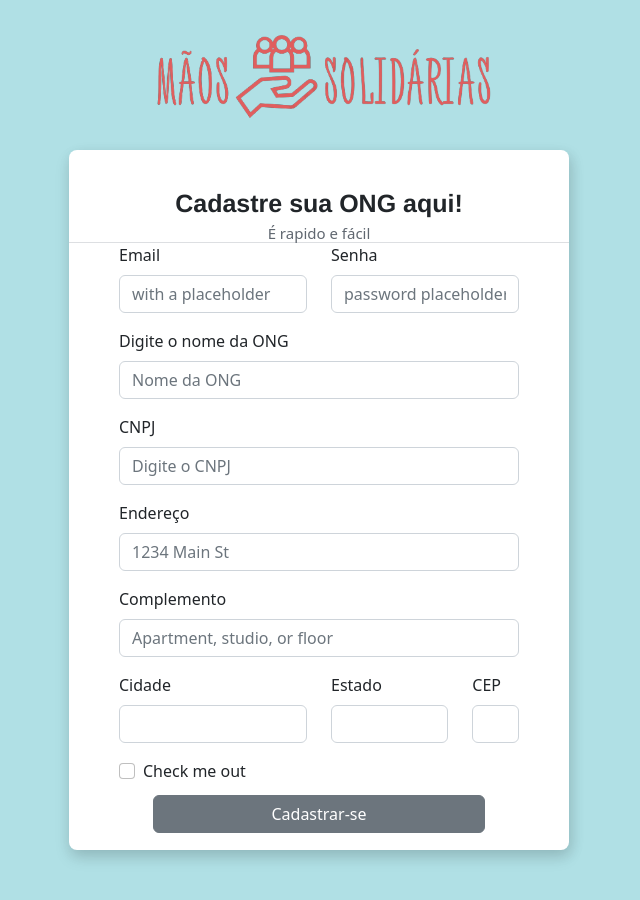
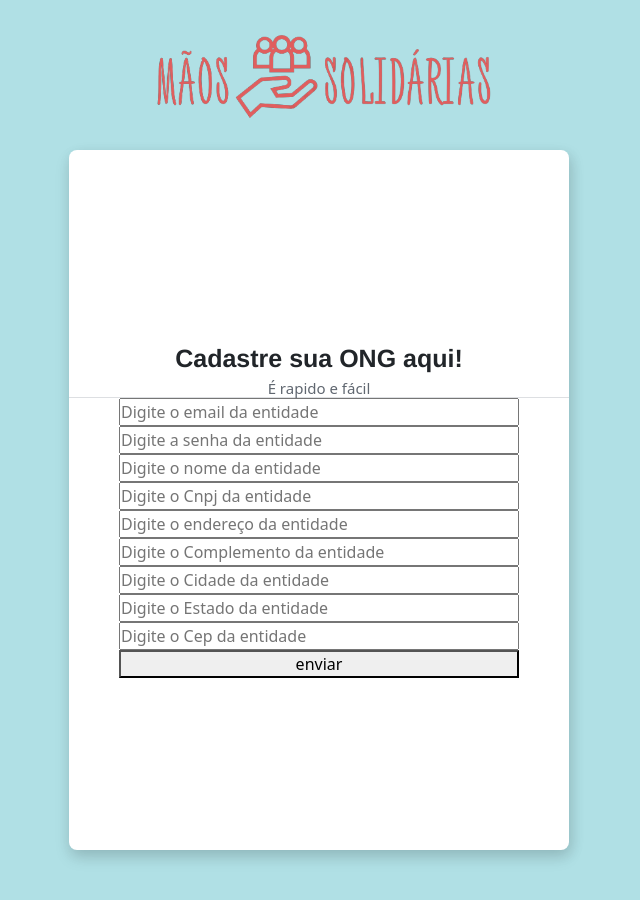
Before and after one commit to JoaoPF07/Projeto-Integrador, a React (Create React App) app: page /cadastro in a window 1280 px wide. Shown: the whole page, without its empty margins (321-961 px from the left). Built offline with nearby package versions, Linux system fonts and the light colour scheme.

Commit message:
Atualização da API

```diff
--- a/src/componentes/formpostentidade/formpostentidade.tsx
+++ b/src/componentes/formpostentidade/formpostentidade.tsx
@@ -1,3 +1,4 @@
+import { stringify } from "querystring";
 import { useState, ChangeEvent } from "react";
 import { Form, Row, Col, FormGroup, Label, Input, Button } from "reactstrap";
 
@@ -6,16 +7,16 @@ type Props = {
     email: string,
     senha: string,
     nome: string,
-    cnpj: bigint,
+    cnpj: string,
     endereco: string,
     complemento: string,
     cidade: string,
     estado: string,
-    cep: bigint
+    cep: string
   ) => void;
 };
 
-function FormPostEntidade() {
+function FormPostEntidade({ onAdd }: Props) {
   const [Email, setEmail] = useState("");
   const [Senha, setSenha] = useState("");
   const [Nome, setNome] = useState("");
@@ -62,92 +63,99 @@ function FormPostEntidade() {
     setCep(e.target.value);
   };
 
-    function handleClickButton () {
-
-    }
+  function handleClickButton() {
+    if (
+      Nome &&
+      Email &&
+      Senha &&
+      Cnpj &&
+      Endereco &&
+      Complemento &&
+      Cidade &&
+      Estado &&
+      Cep
+    ) {
+      onAdd(
+        Email,
+        Senha,
+        Nome,
+        Cnpj,
+        Endereco,
+        Complemento,
+        Cidade,
+        Estado,
+        Cep
+      );
+    } else {alert("Preencha todos os campos")}
+  }
 
   return (
     <div>
       <div className="divFormCadastro">
-        <Form>
-          <Row>
-            <Col md={6}>
-              <FormGroup>
-                <Label for="exampleEmail">Email</Label>
-                <Input
-                  id="exampleEmail"
-                  name="email"
-                  placeholder="with a placeholder"
-                  type="email"
-                />
-              </FormGroup>
-            </Col>
-            <Col md={6}>
-              <FormGroup>
-                <Label for="examplePassword">Senha</Label>
-                <Input
-                  id="examplePassword"
-                  name="password"
-                  placeholder="password placeholder"
-                  type="password"
-                />
-              </FormGroup>
-            </Col>
-          </Row>
-          <FormGroup>
-            <Label for="exampleName">Digite o nome da ONG</Label>
-            <Input id="exampleName" name="nameOng" placeholder="Nome da ONG" />
-          </FormGroup>
-          <FormGroup>
-            <Label for="exampleCNPJ">CNPJ</Label>
-            <Input id="exampleCNPJ" name="CNPJ" placeholder="Digite o CNPJ" />
-          </FormGroup>
-          <FormGroup>
-            <Label for="exampleAddress">Endereço</Label>
-            <Input
-              id="exampleAddress"
-              name="address"
-              placeholder="1234 Main St"
-            />
-          </FormGroup>
-          <FormGroup>
-            <Label for="exampleAddress2">Complemento</Label>
-            <Input
-              id="exampleAddress2"
-              name="address2"
-              placeholder="Apartment, studio, or floor"
-            />
-          </FormGroup>
-          <Row>
-            <Col md={6}>
-              <FormGroup>
-                <Label for="exampleCity">Cidade</Label>
-                <Input id="exampleCity" name="city" />
-              </FormGroup>
-            </Col>
-            <Col md={4}>
-              <FormGroup>
-                <Label for="exampleState">Estado</Label>
-                <Input id="exampleState" name="state" />
-              </FormGroup>
-            </Col>
-            <Col md={2}>
-              <FormGroup>
-                <Label for="exampleZip">CEP</Label>
-                <Input id="exampleZip" name="zip" />
-              </FormGroup>
-            </Col>
-          </Row>
-          <FormGroup check>
-            <Input id="exampleCheck" name="check" type="checkbox" />
-            <Label check for="exampleCheck">
-              Check me out
-            </Label>
-          </FormGroup>
-          <div className="divBotaoCadastro">
-            <Button className="botaocadastro">Cadastrar-se</Button>
-          </div>
-        </Form>
+        <input
+          type="text"
+          value={Email}
+          placeholder="Digite o email da entidade"
+          onChange={handleEmailChange}
+        />
+
+        <input
+          type="text"
+          value={Senha}
+          placeholder="Digite a senha da entidade"
+          onChange={handleSenhaChange}
+        />
+
+        <input
+          type="text"
+          value={Nome}
+          placeholder="Digite o nome da entidade"
+          onChange={handleNomeChange}
+        />
+
+        <input
+          type="text"
+          value={Cnpj}
+          placeholder="Digite o Cnpj da entidade"
+          onChange={handleCnpjChange}
+        />
+
+        <input
+          type="text"
+          value={Endereco}
+          placeholder="Digite o endereço da entidade"
+          onChange={handleEnderecoChange}
+        />
+
+        <input
+          type="text"
+          value={Complemento}
+          placeholder="Digite o Complemento da entidade"
+          onChange={handleComplementoChange}
+        />
+
+        <input
+          type="text"
+          value={Cidade}
+          placeholder="Digite o Cidade da entidade"
+          onChange={handleCidadeChange}
+        />
+
+        <input
+          type="text"
+          value={Estado}
+          placeholder="Digite o Estado da entidade"
+          onChange={handleEstadoChange}
+        />
+
+        <input
+          type="text"
+          value={Cep}
+          placeholder="Digite o Cep da entidade"
+          onChange={handleCepChange}
+        />
+
+        <button onClick={handleClickButton}>enviar</button>
       </div>
     </div>
   );
```
Also changed, not shown: src/api.ts (+22 -90 lines), src/types/entidade.ts (+7 -5 lines).
